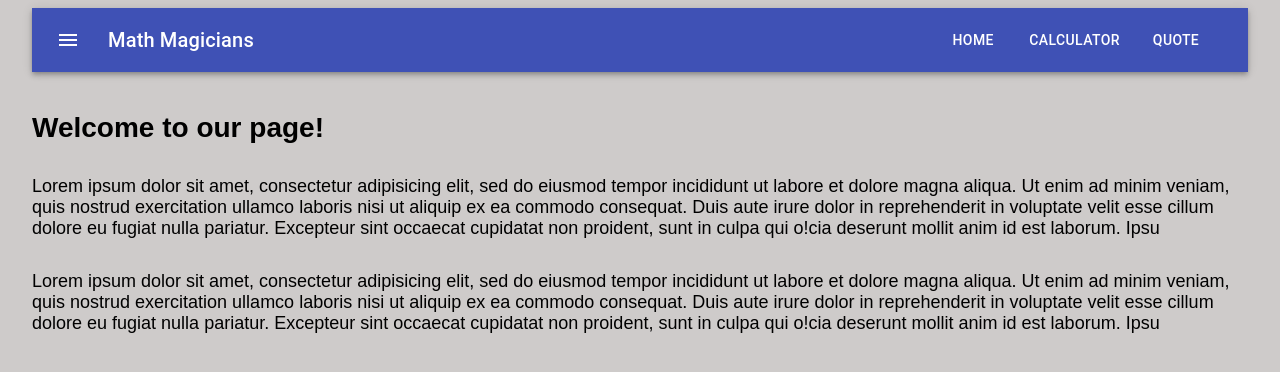
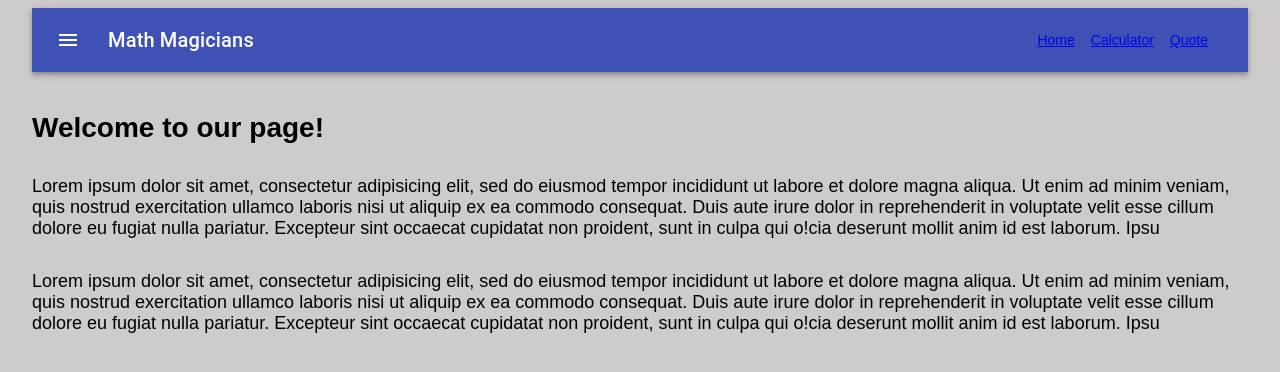
Before and after one commit to guillainbisimwa/React-calculator, a React (Create React App) app: page / in a window 1280 px wide. Shown: the top 372 px of the page. Built offline with nearby package versions, Linux system fonts and the light colour scheme.

Commit message:
Add links to navbar

```diff
--- a/src/Routes.js
+++ b/src/Routes.js
@@ -11,7 +11,7 @@ const Routes = () => (
     <Container maxWidth="lg">
       <Header />
       <Switch>
-        <Route path="/" component={Home} />
+        <Route exact path="/" component={Home} />
         <Route path="/calculator" component={Calculator} />
         <Route path="/quote" component={Quote} />
       </Switch>
--- a/src/screens/Header.js
+++ b/src/screens/Header.js
@@ -3,10 +3,10 @@ import { makeStyles } from '@material-ui/core/styles';
 import AppBar from '@material-ui/core/AppBar';
 import Toolbar from '@material-ui/core/Toolbar';
 import Typography from '@material-ui/core/Typography';
-import Button from '@material-ui/core/Button';
 import IconButton from '@material-ui/core/IconButton';
 import MenuIcon from '@material-ui/icons/Menu';
 import { Box } from '@material-ui/core';
+import { Link } from 'react-router-dom';
 
 const useStyles = makeStyles((theme) => ({
   root: {
@@ -34,9 +34,9 @@ const Header = () => {
             Math Magicians
             </Typography>
             <Box justifyContent="flex-end">
-                <Button className={classes.menuButton} color="inherit">Home</Button>
-                <Button className={classes.menuButton} color="inherit">Calculator</Button>
-                <Button className={classes.menuButton} color="inherit">Quote</Button>
+                <Link className={classes.menuButton} to='/'>Home</Link>
+                <Link className={classes.menuButton} color="inherit" to='/calculator'>Calculator</Link>
+                <Link className={classes.menuButton} color="inherit" to='/quote'>Quote</Link>
             </Box>
             </Toolbar>
         </AppBar>
```
